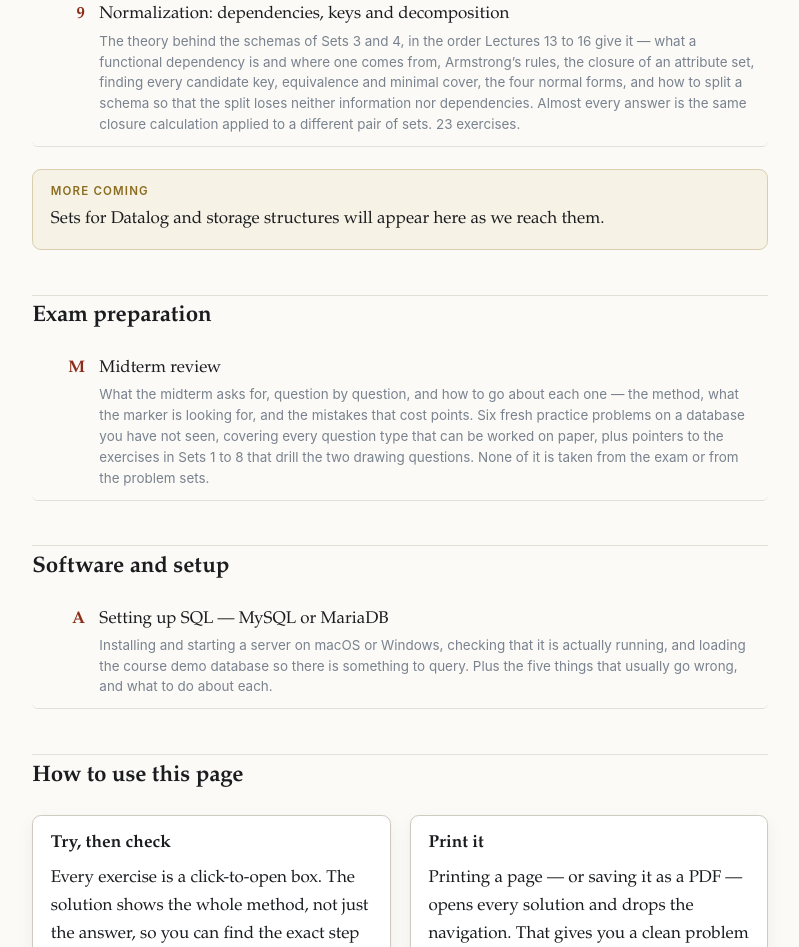
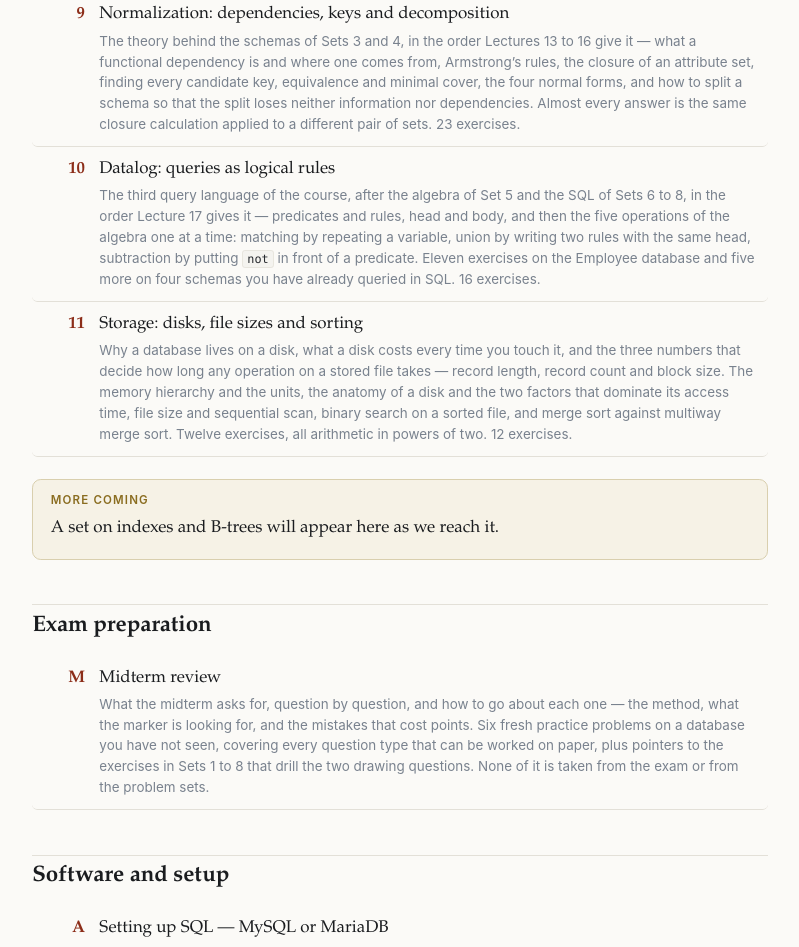
Before and after one commit to xchyn/CS331, a plain HTML site: page index.html in a window 1280 px wide. Shown: the part 1685-2632 px from the top of the page, without its empty margins (283-1082 px from the left). Drawn offline with Linux system fonts and the light colour scheme.

Commit message:
Add Datalog and storage sections to index.html
Added new sections for Datalog and storage topics, including exercises.

```diff
--- a/index.html
+++ b/index.html
@@ -52,11 +52,12 @@ is the fastest way to feel confident about something you cannot actually do.</p>
   <li><a href="ex-sql.html"><span class="cn">7</span><span class="ct">SQL: creating, changing, querying<span class="cs">The commands of Lectures 11 and 12 in the order they were given &mdash; data types, CREATE, INSERT, UPDATE, DELETE, then ORDER BY, the aggregate functions, GROUP BY and HAVING. Every query worked in class appears as an example with its output, and the exercises are fresh ones from the problem book: eight on the Company database and four on Department Membership. Every one written without the JOIN keyword. 12 exercises.</span></span></a></li>
   <li><a href="ex-sql2.html"><span class="cn">8</span><span class="ct">SQL queries on three databases<span class="cs">More of the same material, on three schemas you have not seen: a chain of hotels, a car repair shop, and a shirt company. Nothing new is introduced &mdash; what changes is the schema, which is the part that takes practice. Twenty-five exercises on the Hotel database, eight on the Car Repair Shop and eight on Cool Cotton, including a four-way look at what one missing price does to a query. 41 exercises.</span></span></a></li>
   <li><a href="ex-norm.html"><span class="cn">9</span><span class="ct">Normalization: dependencies, keys and decomposition<span class="cs">The theory behind the schemas of Sets 3 and 4, in the order Lectures 13 to 16 give it &mdash; what a functional dependency is and where one comes from, Armstrong&rsquo;s rules, the closure of an attribute set, finding every candidate key, equivalence and minimal cover, the four normal forms, and how to split a schema so that the split loses neither information nor dependencies. Almost every answer is the same closure calculation applied to a different pair of sets. 23 exercises.</span></span></a></li>
+  <li><a href="ex-datalog.html"><span class="cn">10</span><span class="ct">Datalog: queries as logical rules<span class="cs">The third query language of the course, after the algebra of Set 5 and the SQL of Sets 6 to 8, in the order Lecture 17 gives it &mdash; predicates and rules, head and body, and then the five operations of the algebra one at a time: matching by repeating a variable, union by writing two rules with the same head, subtraction by putting <code>not</code> in front of a predicate. Eleven exercises on the Employee database and five more on four schemas you have already queried in SQL. 16 exercises.</span></span></a></li>
+  <li><a href="ex-storage.html"><span class="cn">11</span><span class="ct">Storage: disks, file sizes and sorting<span class="cs">Why a database lives on a disk, what a disk costs every time you touch it, and the three numbers that decide how long any operation on a stored file takes &mdash; record length, record count and block size. The memory hierarchy and the units, the anatomy of a disk and the two factors that dominate its access time, file size and sequential scan, binary search on a sorted file, and merge sort against multiway merge sort. Twelve exercises, all arithmetic in powers of two. 12 exercises.</span></span></a></li>
 </ol>
 
 <div class="box note"><span class="bt">More coming</span>
-<p>Sets for Datalog and storage structures will appear here as we reach
-them.</p></div>
+<p>A set on indexes and B-trees will appear here as we reach it.</p></div>
 
 <h2 id="exam">Exam preparation</h2>
 <ol class="chlist">
```
